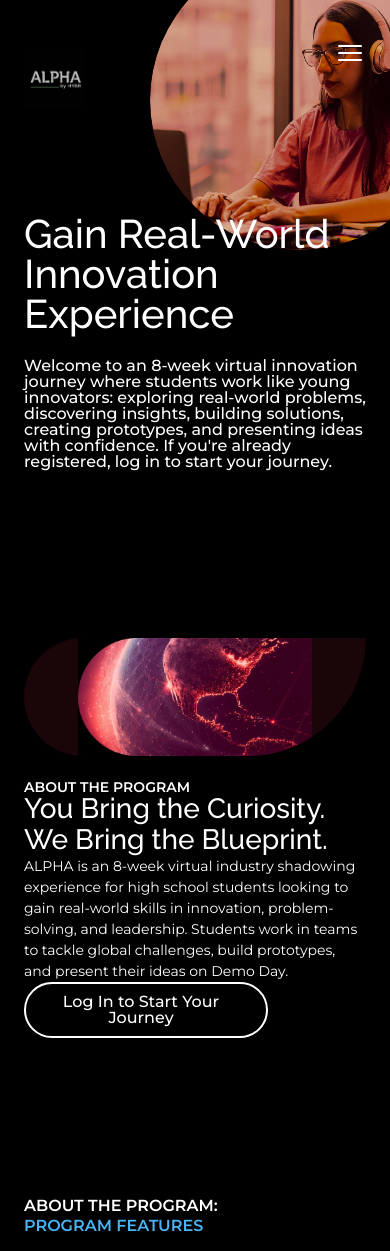
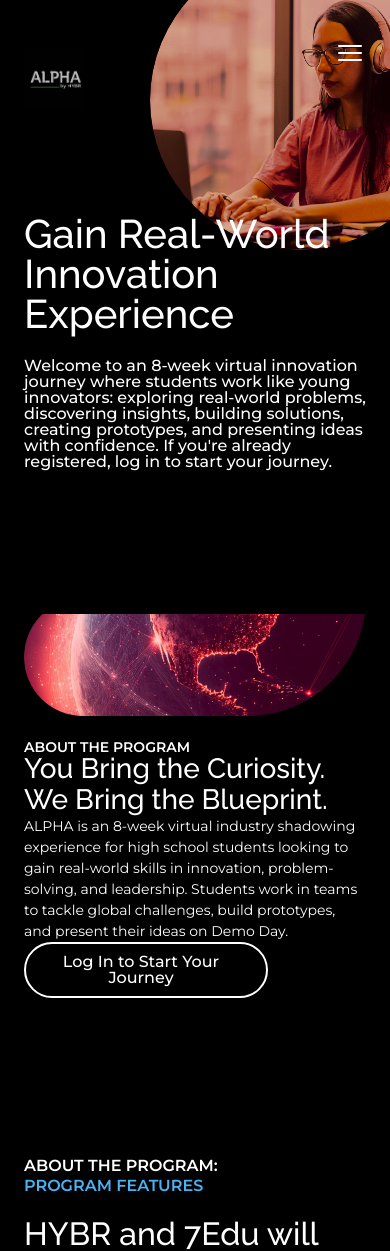
Before and after one commit to brite222/hybr, a React (Vite) app in the folder hybrrrr/: page / in a window 390 px wide. Shown: the top 1251 px of the page. Built offline with nearby package versions, Linux system fonts and the light colour scheme; no server answers.

Commit message:
Width Updated

```diff
--- a/hybrrrr/src/styles/mobile.css
+++ b/hybrrrr/src/styles/mobile.css
@@ -205,30 +205,25 @@
     gap: 24px !important;
   }
 
-#about, section#about {
-  padding: 24px 24px 80px 24px !important;  /* small top gap, normal bottom rhythm */
-  display: flex !important;
-  flex-direction: column !important;
-  align-items: center !important;
-  background: #000 !important;
-  margin: 0 !important;
-  width: 100% !important;
-  max-width: 100% !important;
-  box-sizing: border-box !important;
-  gap: 24px !important;
-}
-
 #about .about-image {
   width: 100% !important;
   max-width: 342px !important;
   height: 118px !important;
-  margin: 0 auto !important;   /* ← no more negative margin hack */
+  margin: -96px auto 0 auto !important;
   padding: 0 !important;
   overflow: hidden !important;
   border-radius: 1000px 0 2000px 1000px !important;
   background: #1a0508 !important;
   order: -1 !important;
 }
+
+  #about .about-img {
+    width: 100% !important;
+    height: 100% !important;
+    object-fit: cover !important;
+    display: block !important;
+    margin: 0 !important;
+  }
 
   #about .about-content {
     display: flex !important;
```
